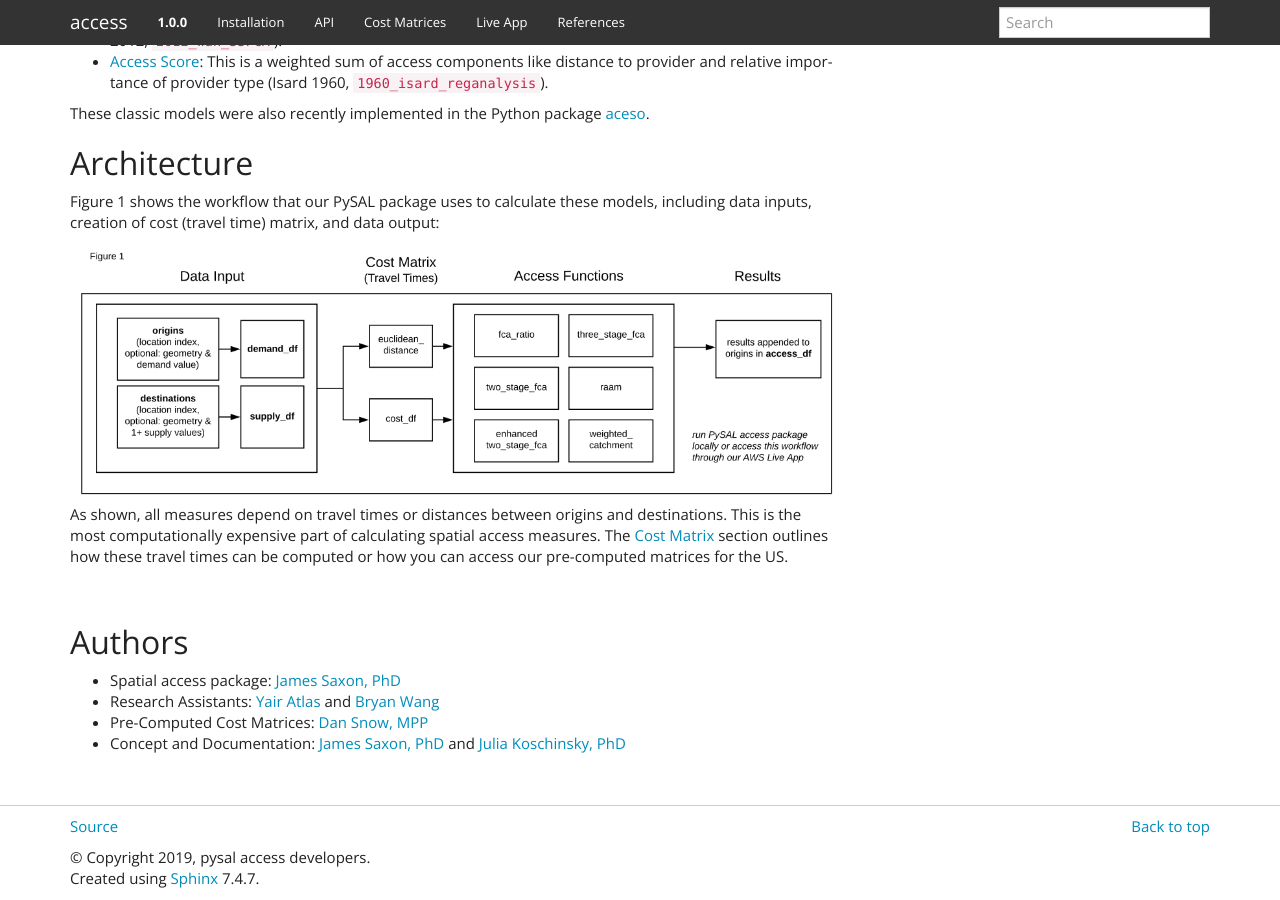
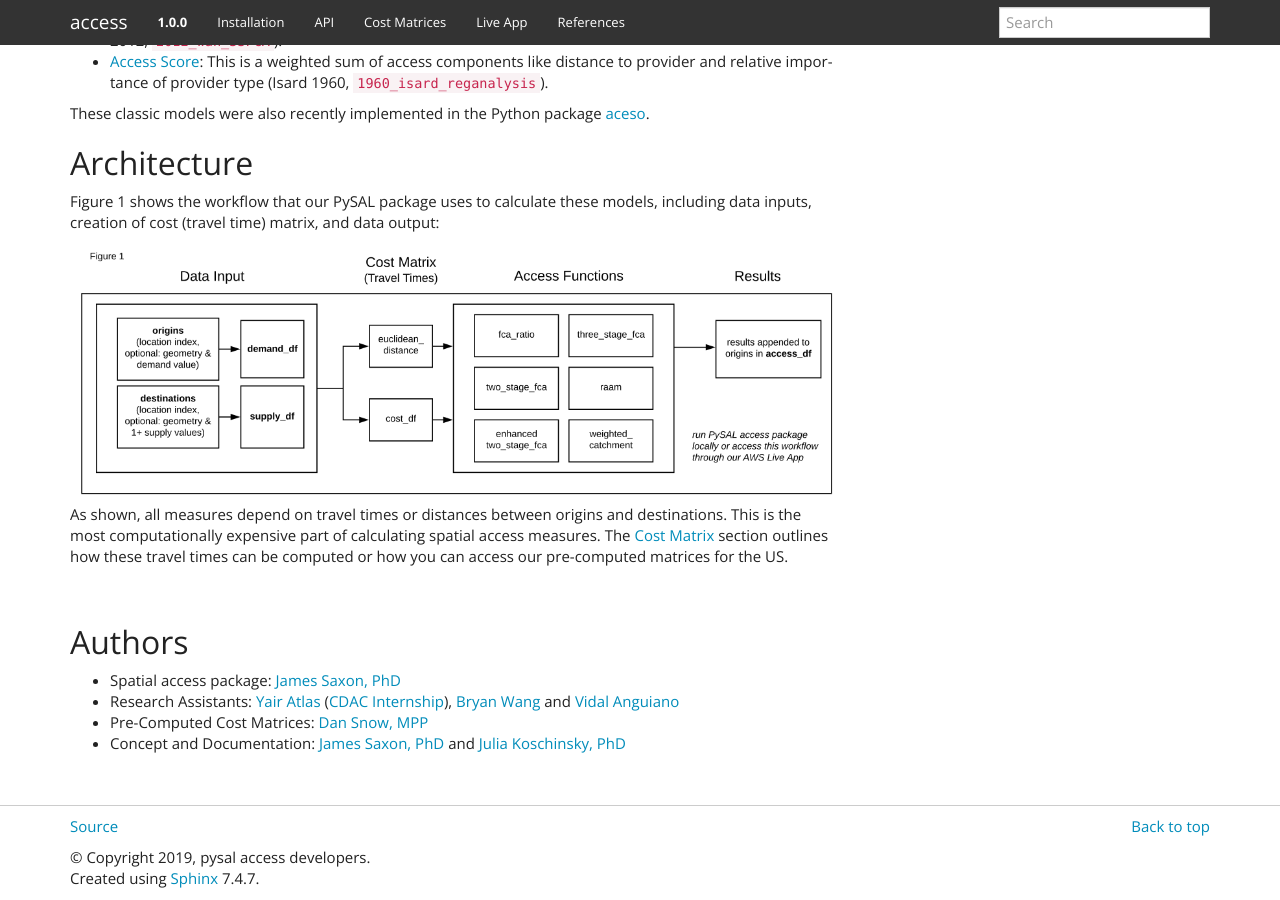
Before and after one commit to pysal/access, a Sphinx documentation site: the page built from docs/index.rst, in a window 1280 px wide and 900 px high, scrolled down 1433 px. Built offline with Sphinx 7.4.7, drawn with Linux system fonts in a browser that asks for light colours; cross-references to code outside the pages are shown as plain code.

Commit message:
Update index.rst

```diff
--- a/docs/index.rst
+++ b/docs/index.rst
@@ -63,7 +63,7 @@ Authors
 ^^^^^^^^^^^^^^^^^^^^^^^^^^^
 
 - Spatial access package: `James Saxon, PhD <https://saxon.harris.uchicago.edu/>`_
-- Research Assistants: `Yair Atlas <https://spatial.uchicago.edu/directories/full/2019-to-20>`_ and `Bryan Wang <https://spatial.uchicago.edu/directories/full/2019-to-20>`_
+- Research Assistants: `Yair Atlas <https://spatial.uchicago.edu/directories/full/2019-to-20>`_ (`CDAC Internship <https://cdac.uchicago.edu/engage/internships/>`_), `Bryan Wang <https://spatial.uchicago.edu/directories/full/2019-to-20>`_ and `Vidal Anguiano <https://www.linkedin.com/in/vidalanguiano/>`_
 - Pre-Computed Cost Matrices: `Dan Snow, MPP <https://www.linkedin.com/in/dfsnow/>`_
 - Concept and Documentation: `James Saxon, PhD <https://saxon.harris.uchicago.edu/>`_ and `Julia Koschinsky, PhD <https://www.linkedin.com/in/julia-koschinsky-657599b1/>`_
 |
```
